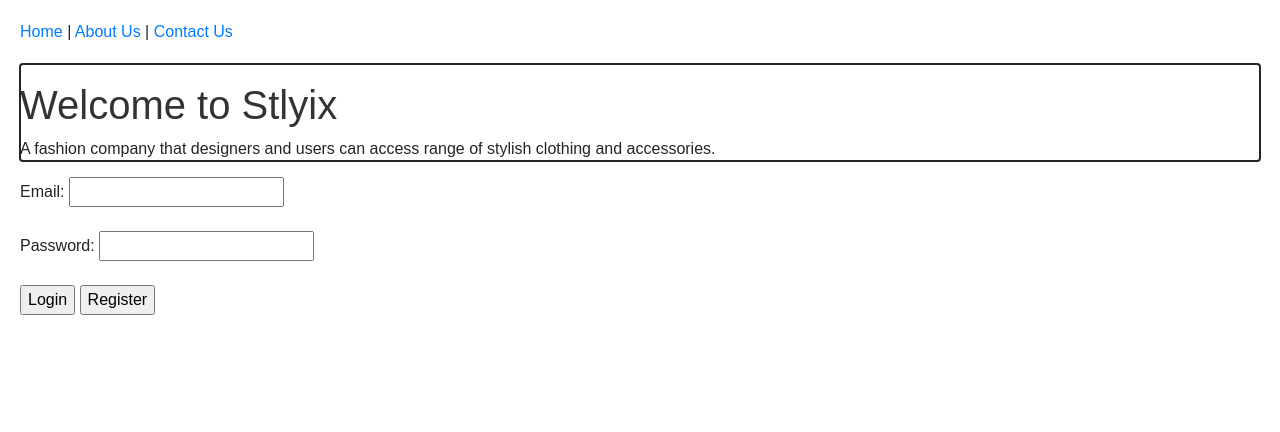
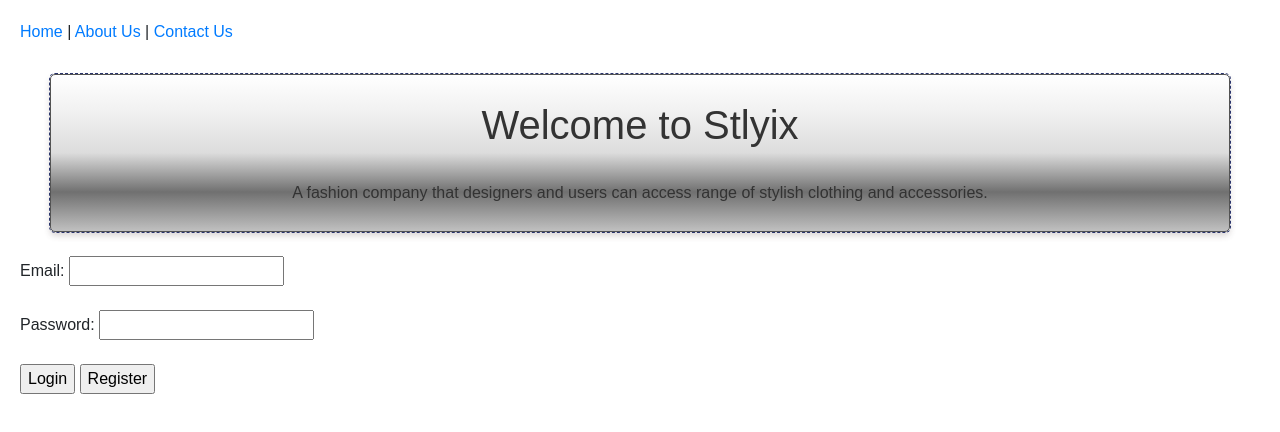
Before and after one commit to Emiliosxu/cmpsc390-gw, a plain HTML site: page sprint 1 ken/index.html in a window 1280 px wide. Drawn offline with nearby package versions, Linux system fonts and the light colour scheme.

Commit message:
front welcome

```diff
--- a/sprint 1 ken/index.html
+++ b/sprint 1 ken/index.html
@@ -17,20 +17,36 @@
         }
 
         h1 {
+            text-align: center;
             color: #333;
         }
 
         p {
+            text-align: justify;
             font-size: 16px;
             line-height: 1.5;
         }
 
         div {
-            margin-top: 20px;
-            outline: auto;
+            margin-top: 30px;
+            margin-left: 30px;
+            margin-right: 30px;
+            outline: 1px dashed #2a356d;
             border-top-style: dashed;
             border-width: 1px;
             border-color: #272e4f;
+        }
+
+        .chrome-effect {
+            /* Using a gradient with light and dark stops to simulate a metallic shine */
+            background: linear-gradient(to bottom, #ffffff, #f0f0f0, #dcdcdc, #707070, #c0c0c0);
+            border: 1px solid #535353;
+            color: #333;
+            padding: 10px;
+            text-align: center;
+            /* Additional effects for realism */
+            box-shadow: 0 4px 6px rgba(75, 55, 55, 0.2);
+            border-radius: 5px;
         }
     </style>
 </head>
@@ -47,12 +63,15 @@
 
 
     </nav>
-    <div>
+    <div class="chrome-effect">
         <p>
-        <h1>Welcome to Stlyix </h1> A fashion company that designers and users can access range of stylish clothing and
+        <h1>Welcome to Stlyix </h1> <br>
+        A fashion company that designers and users can access range of stylish clothing and
         accessories.
         </p>
     </div>
+    <br>
+
     <form action="post " label for="email"> Email: <input type="email" id="email" name="email" required> <br><br>
         <label for="password"> Password: <input type="password" id="password" name="password" required> <br><br>
             <input type="submit" value="Login">
```
